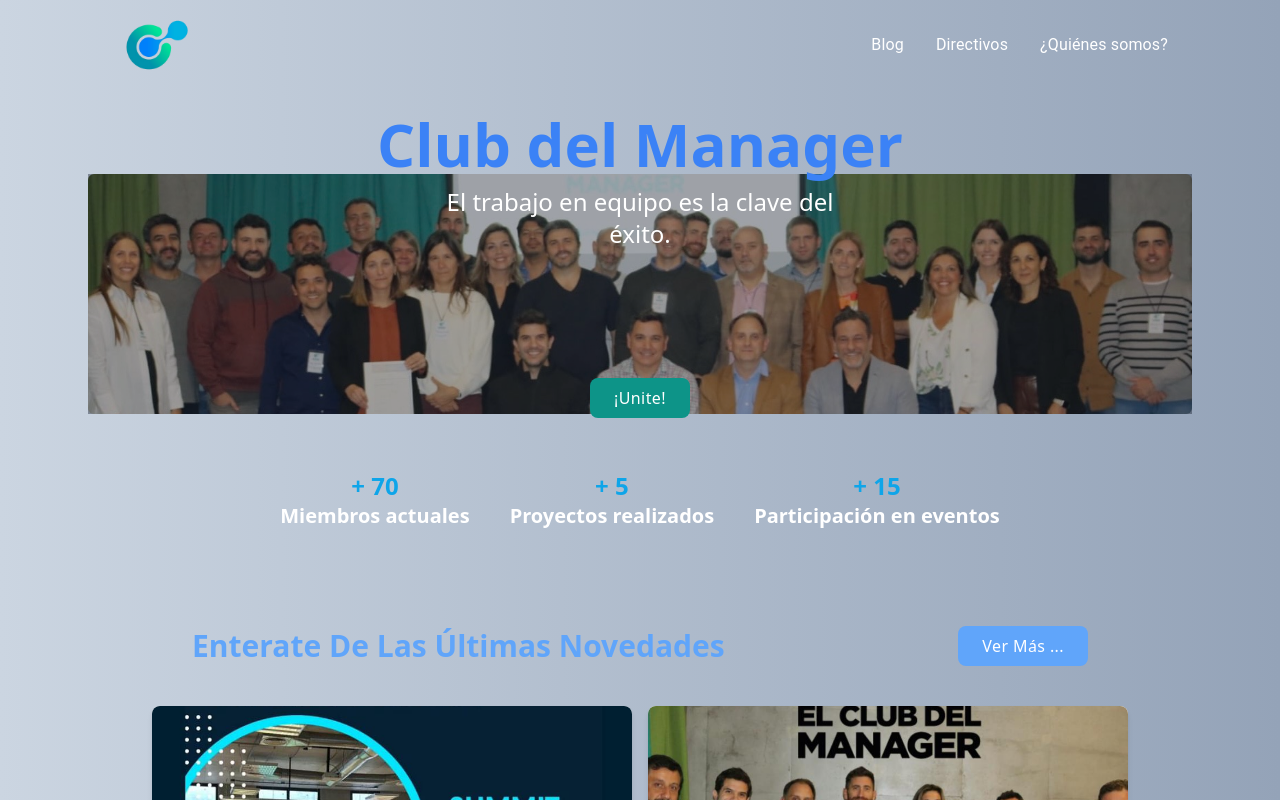
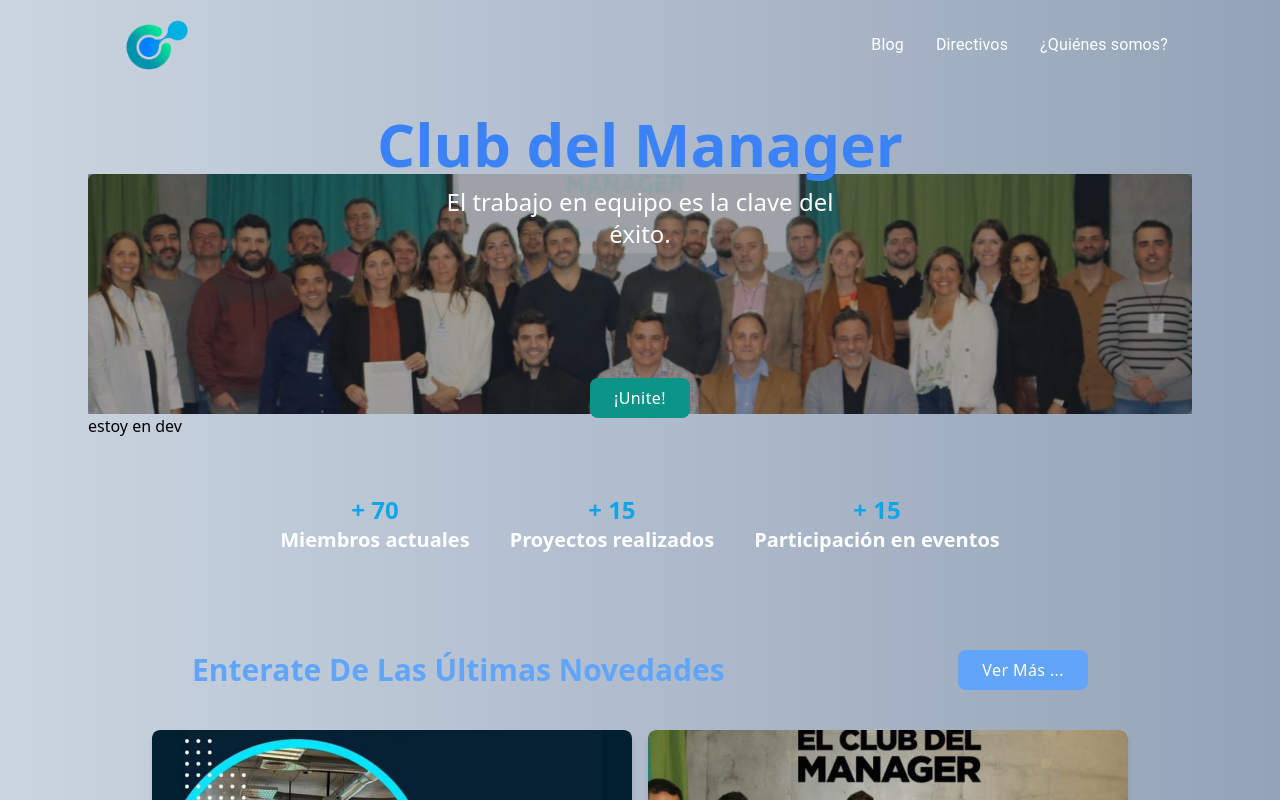
Before and after one commit to paozambudio/ClubDelManager-web, a Next.js app: page / in a window 1280 px wide. Shown: the top 800 px of the page. Built offline with nearby package versions, Linux system fonts and the light colour scheme.

Commit message:
Cambie page para probar

```diff
--- a/app/page.tsx
+++ b/app/page.tsx
@@ -11,11 +11,13 @@ const HomePage = async () => {
   return (
     <>
       <Banner altText="Imagen de banner" />
-
+      <div>
+        <h3>estoy en dev</h3>
+      </div>
       <div className="mx-auto max-w-5xl px-6 pt-6 flex flex-col justify-center items-center">
         <NumbersHome
           miembrosCount={70}
-          proyectosCount={5}
+          proyectosCount={15}
           participacionCount={15}
         />
         <GetNoticias />
```
